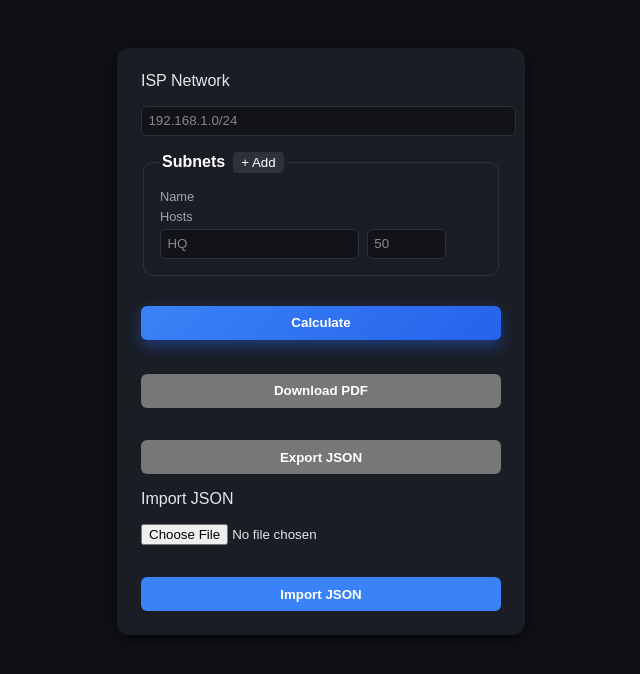
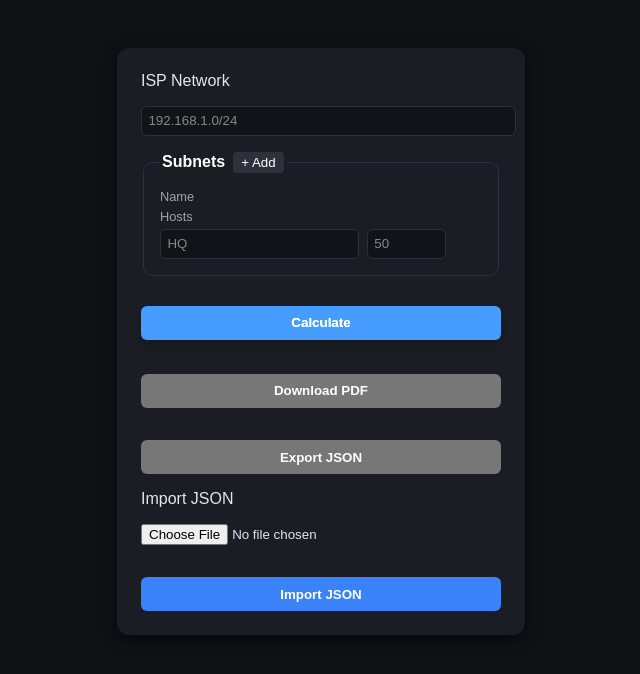
Before and after one commit to Pinke-S/Efficient-Network-Segmentation-Tool, a website built with Vite: page index.html in a window 1280 px wide. In both pictures the pointer is over the input "Calculate". Shown: the whole page, without its empty margins (319-959 px from the left). Built offline with nearby package versions, Linux system fonts and the light colour scheme.

Commit message:
Fixed some consistency

```diff
--- a/main.css
+++ b/main.css
@@ -136,13 +136,11 @@ legend {
 
 /* Hover effect */
 .bigbutton_class:hover {
-  background-color: #2f6edc;
+  filter: brightness(120%);
 
   transform: translateY(-2px);
 
-  background: linear-gradient(135deg, #3b82f6, #2563eb);
-
-  box-shadow: 0 6px 16px rgba(37, 99, 235, 0.45);
+  box-shadow: 0 6px 16px rgba(0, 0, 0, 0.2);
 }
 
 /* Click effect */
```
